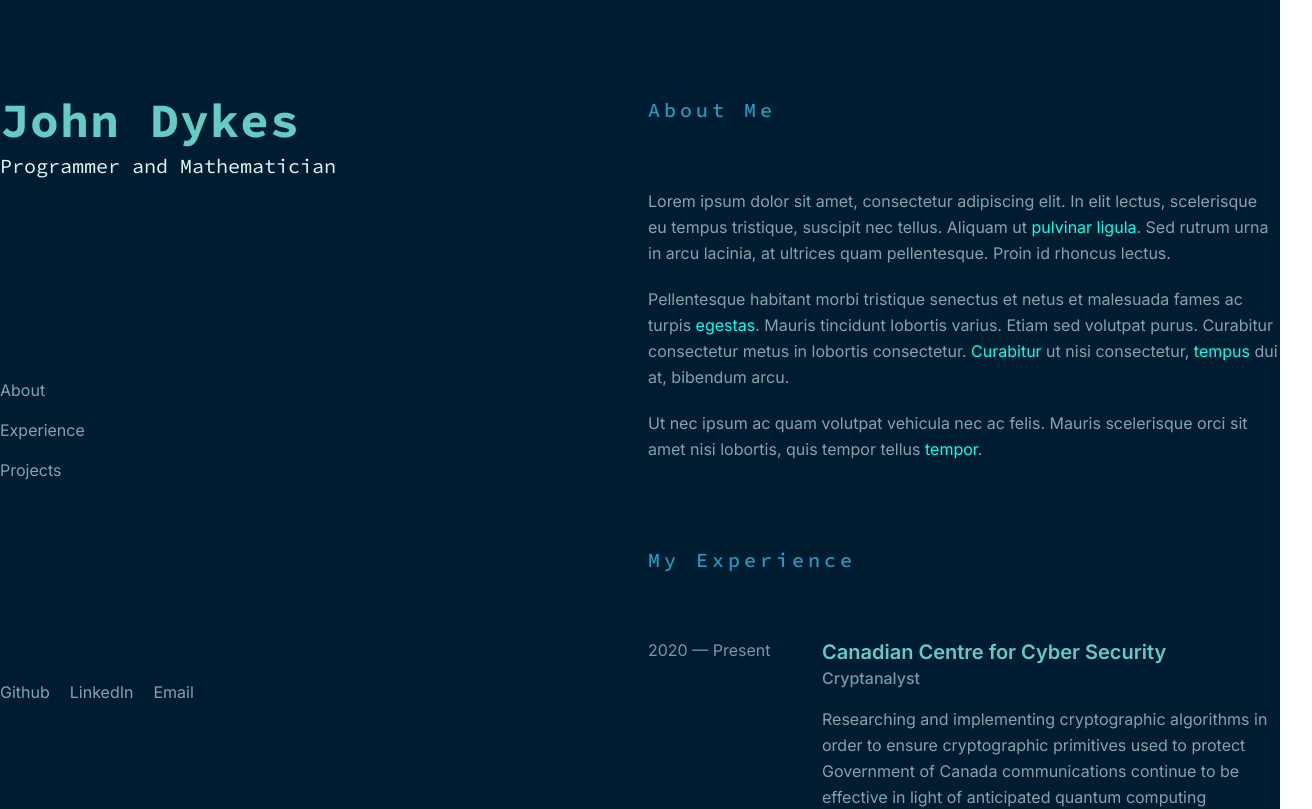
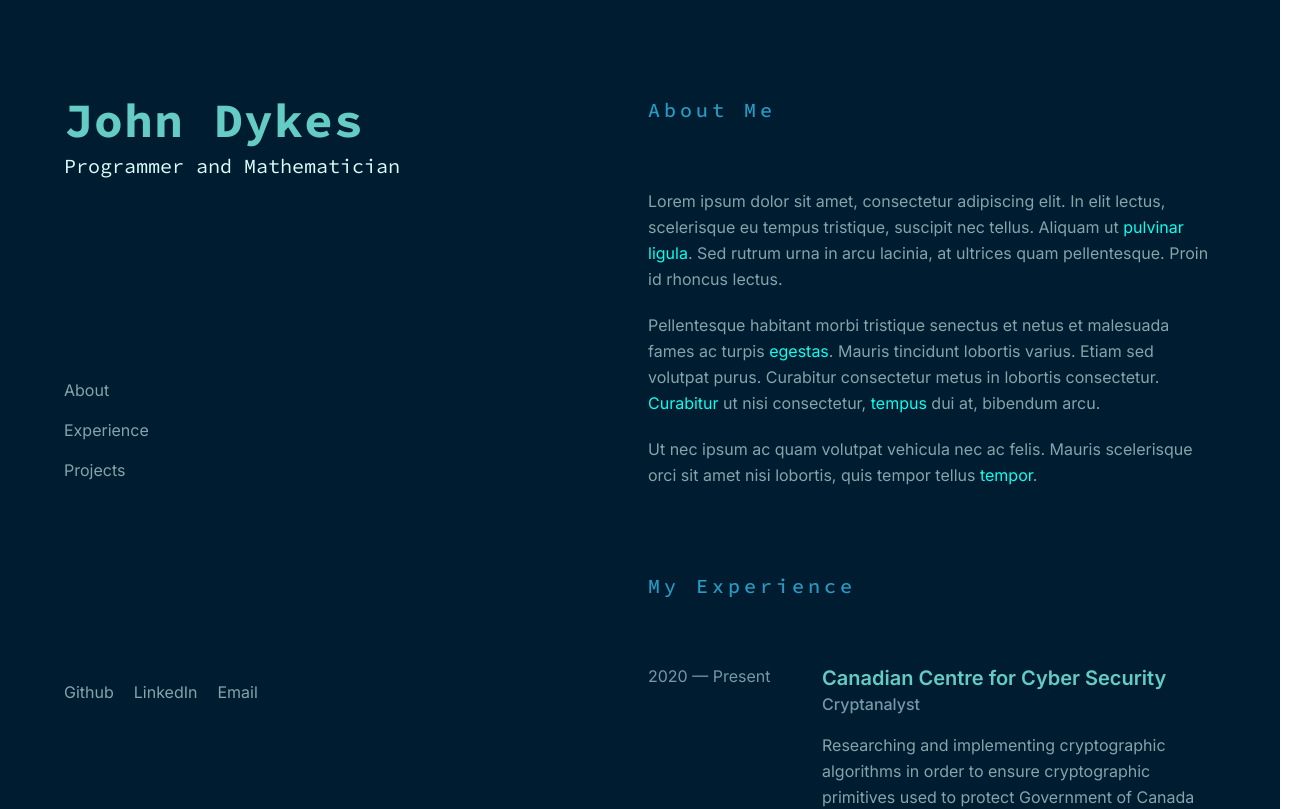
Before and after one commit to jwmdykes/portfolio-website, a Next.js app: page / in a window 1280 px wide. Shown: the top 809 px of the page, 1312 px wide, since content can reach past the window. Built offline with nearby package versions, Linux system fonts and the light colour scheme.

Commit message:
add global horizontal padding

```diff
--- a/src/app/page.tsx
+++ b/src/app/page.tsx
@@ -3,7 +3,7 @@ import ExperienceCard from './ExperienceCard';
 
 export default function Home() {
   return (
-    <div className='bg-background-color min-h-screen flex flex-row justify-center'>
+    <div className='bg-background-color min-h-screen flex flex-row justify-center px-16'>
       <div className='container'>
         <div className='flex flex-row text-body-text-color justify-between gap-4'>
           {/* Fixed column */}
```
